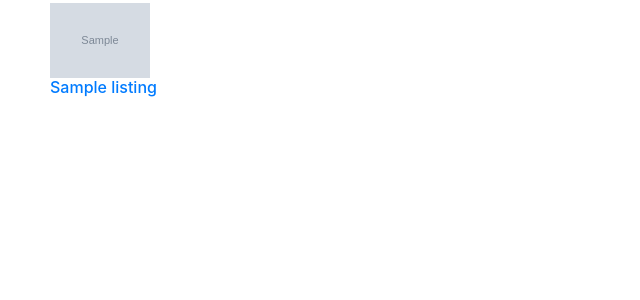
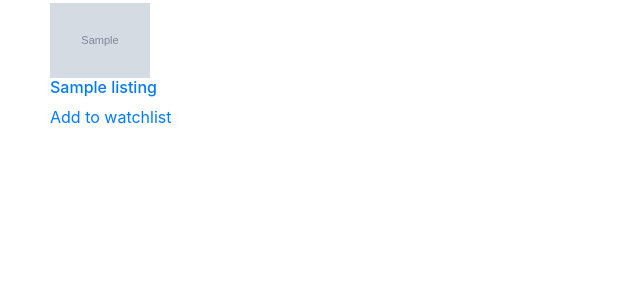
Before and after one commit to Glitch-bug/commerce, a Django app: page / in a window 1280 px wide. Shown: the part 267-567 px from the top of the page, without its empty margins (0-640 px from the left). Run offline with Django 3.2, Linux system fonts and the light colour scheme; tables that the repository leaves empty hold one stand-in row (values such as "Sample post"); grey boxes marked "Sample" are stand-in pictures; some libraries are stand-ins or nearby versions.

Commit message:
add to watchlist 1

```diff
--- a/auctions/models.py
+++ b/auctions/models.py
@@ -26,3 +26,8 @@ class Bid(models.Model):
     owner = models.ForeignKey(User, on_delete=models.CASCADE)
     amount = models.IntegerField()
     date_added = models.DateTimeField(auto_now_add=True)
+
+class WatchList(models.Model):
+    #TODO: Owner foreign key should not be cascade throughout
+    owner = models.ForeignKey(User, on_delete=models.CASCADE)
+    listing = models.ManyToManyField(Listing)
--- a/auctions/templates/auctions/index.html
+++ b/auctions/templates/auctions/index.html
@@ -12,6 +12,7 @@
             <img class="listing_image" src={{listing.image.url}} alt="{{listing.image.title}}">
         {% endif %}
         <h6><a href="{% url 'auctions:listing' listing.pk %}">{{ listing.title }}</a></h6>
+        <a href="{% url 'auctions:add_watch' listing.pk %}">Add to watchlist</a>
     </div>
     {% empty %}
      <li>There are no listings available at this time...</li>
--- a/auctions/urls.py
+++ b/auctions/urls.py
@@ -10,4 +10,5 @@ urlpatterns = [
     path("register", views.register, name="register"),
     path("new listing", views.new_listing, name ="new listing"),
     path('listing/<int:pk>/', views.listing, name='listing'),
+    path('watchlist/<int:pk>/', views.watchlist, name='add_watch'),
 ]
--- a/auctions/views.py
+++ b/auctions/views.py
@@ -3,7 +3,7 @@ from django.db import IntegrityError
 from django.http import HttpResponse, HttpResponseRedirect
 from django.shortcuts import render, redirect
 from django.urls import reverse
-from .models import User, Listing
+from .models import User, Listing, WatchList
 
 
 def index(request):
@@ -79,3 +79,8 @@ def new_listing(request):
 def listing(request, pk):
     listing = Listing.objects.get(pk=pk)
     return render(request, 'auctions/listing.html', {'listing': listing})
+
+def watchlist(request, pk):
+    listing = Listing.objects.get(pk=pk)
+    watchlist = WatchList(owner=request.user, listing=listing)
+    return redirect('auctions:index')
```
Also changed, not shown: auctions/migrations/0004_watchlist.py (added).
